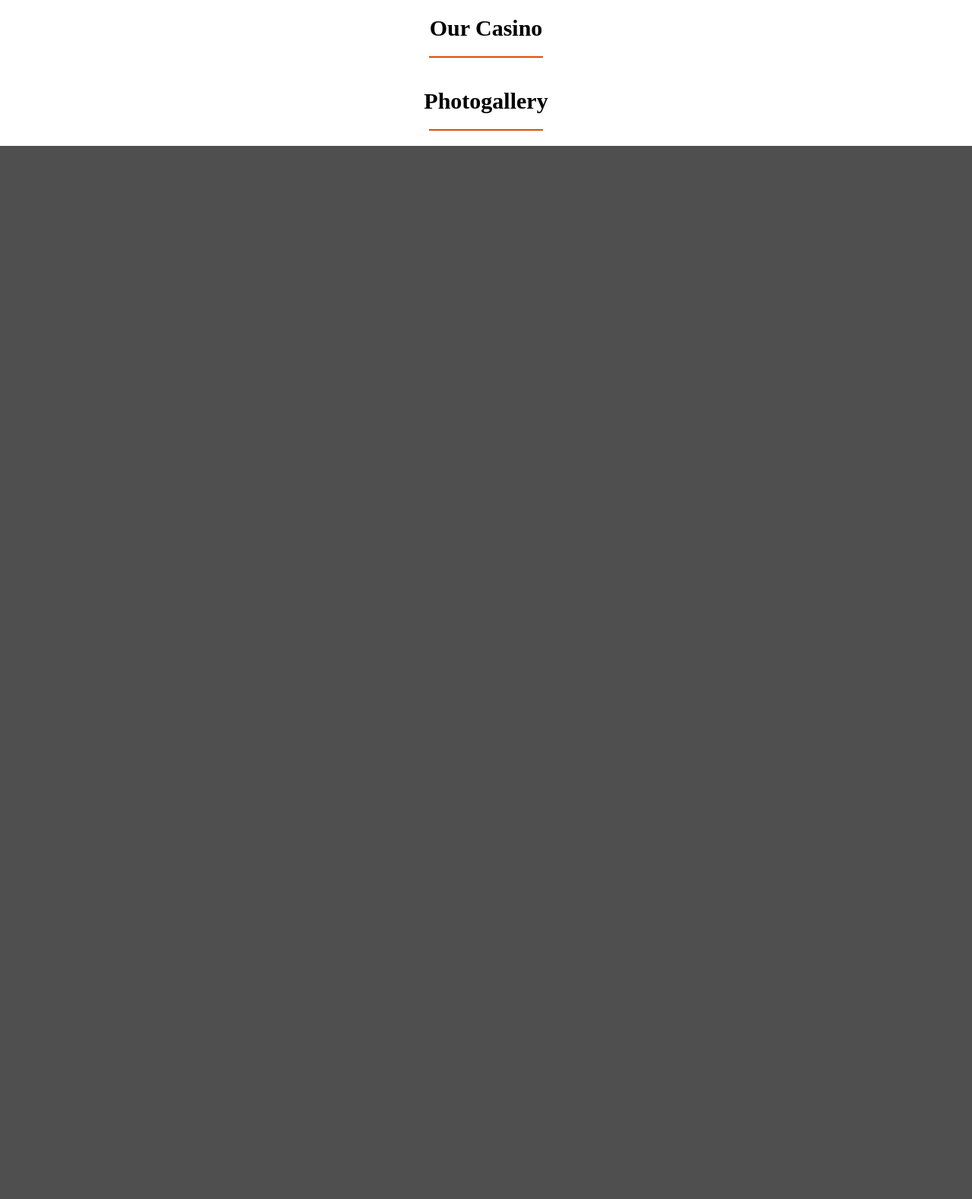
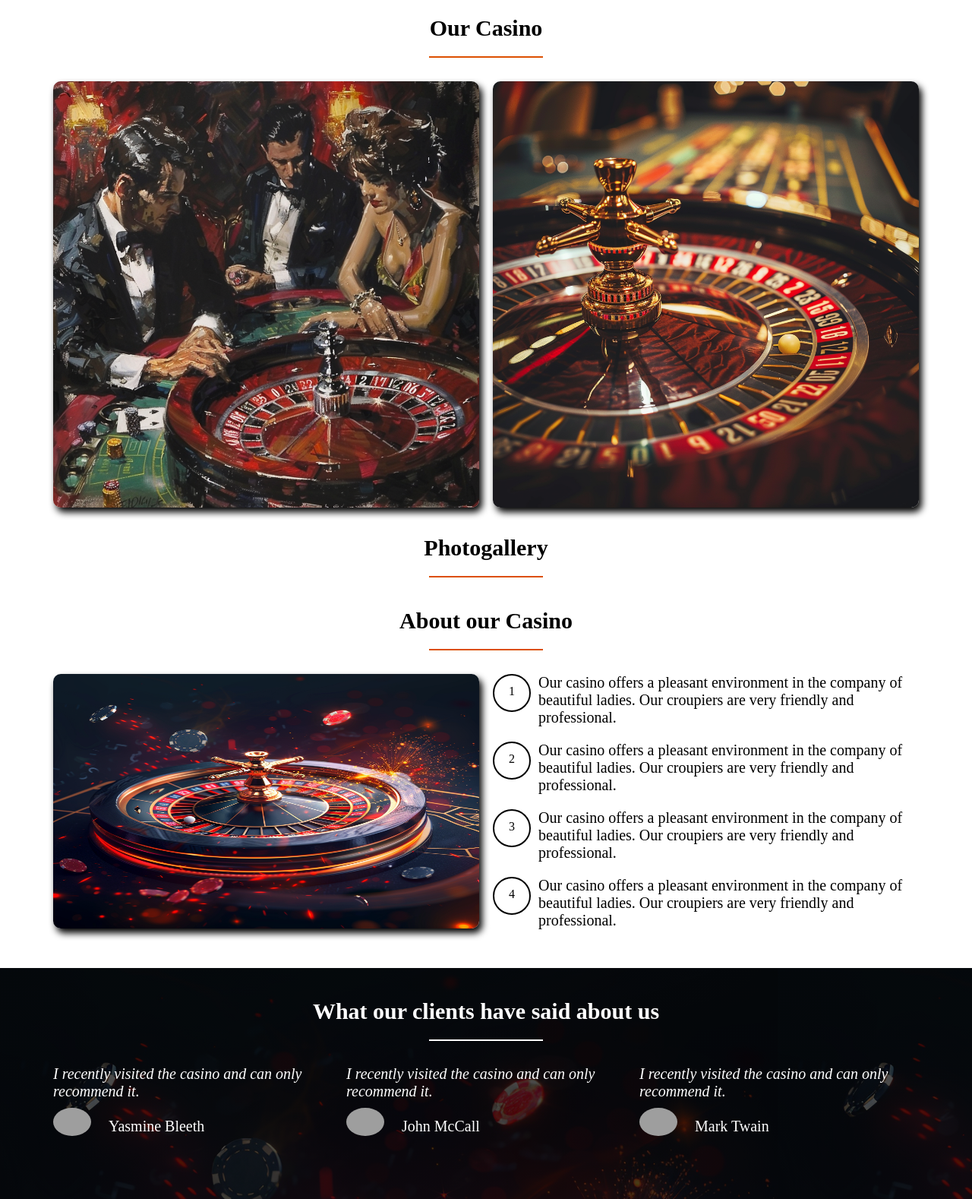
Before and after one commit to 642dave/My-project-for-personal-presentation, a Flask app: page / in a window 1280 px wide. Shown: the part 800-2378 px from the top of the page at 76% size. Before the commit the page ends 992 px from the top, so only its background shows below. Run offline with Flask 3, Linux system fonts and the light colour scheme; grey boxes are pictures that could not be loaded.

Commit message:
Edited main page, added more images, headings and reference section

```diff
--- a/python/static/style.css
+++ b/python/static/style.css
@@ -129,3 +129,88 @@ nav ul li a:active {
 }
 
 /***** About us *****/
+.casino-example img {
+    width: 100%;
+    border-radius: 10px;
+    box-shadow: 4px 6px 10px #000;
+}
+
+/***** Our Casino *****/
+.casino-info img {
+    width: 100%;
+    height: 335px;
+    border-radius: 10px;
+    box-shadow: 4px 6px 10px #000;
+}
+
+.text-casino {
+    margin-bottom: 20px;
+}
+
+.text-casino div {
+    width: 50px;
+    height: 50px;
+    border: 2px solid #000;
+    text-align: center;
+    border-radius: 50%;
+    padding: 12px;
+    float: left;
+}
+
+.text-casino p {
+    margin-left: 60px;
+    font-size: 20px;
+}
+
+/***** Reference *****/
+.reference {
+    background: linear-gradient(rgba(0, 0, 0, 0.7), rgba(0, 0, 0, 0.7)), url("static/images/casino_gallery3.png");
+}
+
+.reference h2 {
+    color: #fff;
+    padding-top: 40px;
+}
+
+.reference h2:after {
+    border-bottom: 2px solid #fff;
+}
+
+.one-reference {
+    color: #fff;
+    font-size: 20px;
+}
+
+.one-reference p {
+    font-style: italic;
+}
+
+.photo-name {
+    margin-top: 10px;
+    margin-bottom: 60px;
+}
+
+.photo-name p {
+    padding: 13px;
+    margin-left: 60px;
+    font-style: normal;
+}
+
+.photo-name img {
+    width: 50px;
+    border-radius: 50%;
+    float: left;
+}
+
+/***** Stop floating*****/
+.clearfix {
+    zoom: 1
+}
+
+.clearfix:after {
+    content: ".";
+    clear: both;
+    display: block;
+    height: 0;
+    visibility: hidden;
+}
--- a/python/templates/index.html
+++ b/python/templates/index.html
@@ -35,6 +35,14 @@
             <div class="heading-main">
                 <h2>Our Casino</h2>
             </div>
+            <div class="casino-example">
+                <div class="col span-1-of-2">
+                    <img src="static/images/casino_gallery.png" alt="">
+                </div>
+                <div class="col span-1-of-2">
+                    <img src="static/images/casino_gallery2.png" alt="">
+                </div>
+            </div>
         </section>
 
         <section class="Photo-gallery">
@@ -42,6 +50,74 @@
                 <h2>Photogallery</h2>
             </div>
         </section>
+
+        <section class="our-casino row">
+            <div class="heading-main">
+                <h2>About our Casino</h2>
+            </div>
+
+            <div class="casino-info">
+                <div class="col span-1-of-2">
+                    <img src="static/images/casino_gallery3.png" alt="">
+                </div>
+                <div class="col span-1-of-2">
+                    <div class="text-casino clearfix">
+                        <div>1</div>
+                        <p>Our casino offers a pleasant environment in the company of beautiful ladies. Our croupiers are very friendly and
+                        professional.</p>
+                    </div>
+                    <div class="text-casino clearfix">
+                        <div>2</div>
+                        <p>Our casino offers a pleasant environment in the company of beautiful ladies. Our croupiers are very friendly and
+                        professional.</p>
+                    </div>
+                    <div class="text-casino clearfix">
+                        <div>3</div>
+                        <p>Our casino offers a pleasant environment in the company of beautiful ladies. Our croupiers are very friendly and
+                        professional.</p>
+                    </div>
+                    <div class="text-casino clearfix">
+                        <div>4</div>
+                        <p>Our casino offers a pleasant environment in the company of beautiful ladies. Our croupiers are very friendly and
+                        professional.</p>
+                    </div>
+                </div>
+            </div>
+        </section>
+
+        <section class="reference">
+            <div class="heading-main">
+                <h2>What our clients have said about us</h2>
+            </div>
+
+            <div class="client-reference row">
+                <div class="col span-1-of-3 one-reference">
+                    <p>I recently visited the casino and can only recommend it.</p>
+                    <div class="photo-name">
+                        <img src="static/images/player_reference.png" alt="" class="clearfix">
+                        <p>Yasmine Bleeth</p>
+                    </div>
+                </div>
+                <div class="col span-1-of-3 one-reference">
+                    <p>I recently visited the casino and can only recommend it.</p>
+                    <div class="photo-name">
+                        <img src="static/images/player_reference2.png" alt="" class="clearfix">
+                        <p>John McCall</p>
+                    </div>
+                </div>
+                <div class="col span-1-of-3 one-reference">
+                    <p>I recently visited the casino and can only recommend it.</p>
+                    <div class="photo-name">
+                        <img src="static/images/player_reference2.png" alt="" class="clearfix">
+                        <p>Mark Twain</p>
+                    </div>
+                </div>
+            </div>
+
+        </section>
+
+
+
     </main>
 
     <footer>
```
Also changed, not shown: python/static/images/casino_gallery.png (added), python/static/images/casino_gallery2.png (added), python/static/images/casino_gallery3.png (added), python/static/images/casino_gallery4png.png (added), python/static/images/casino_gallery5.png (added), 5 other files.
